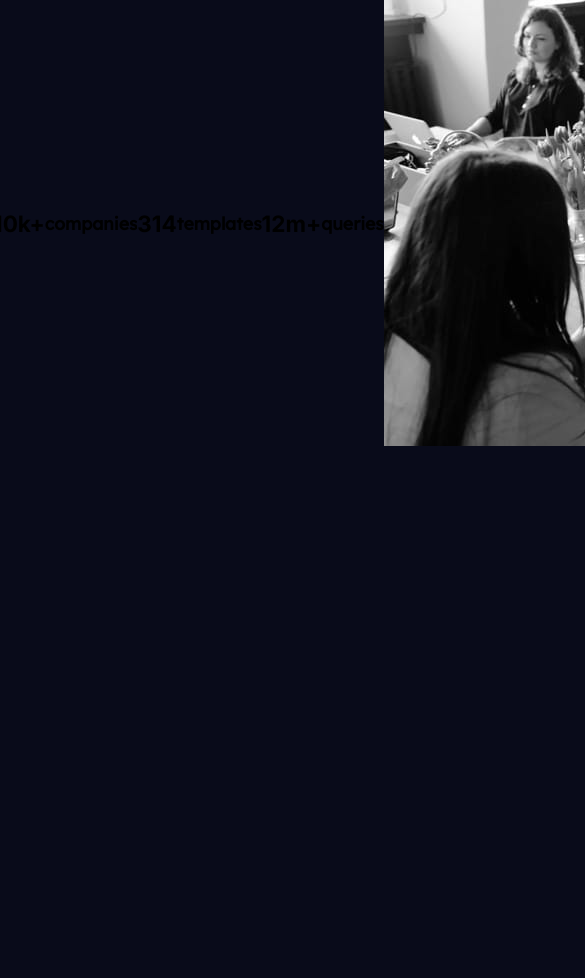
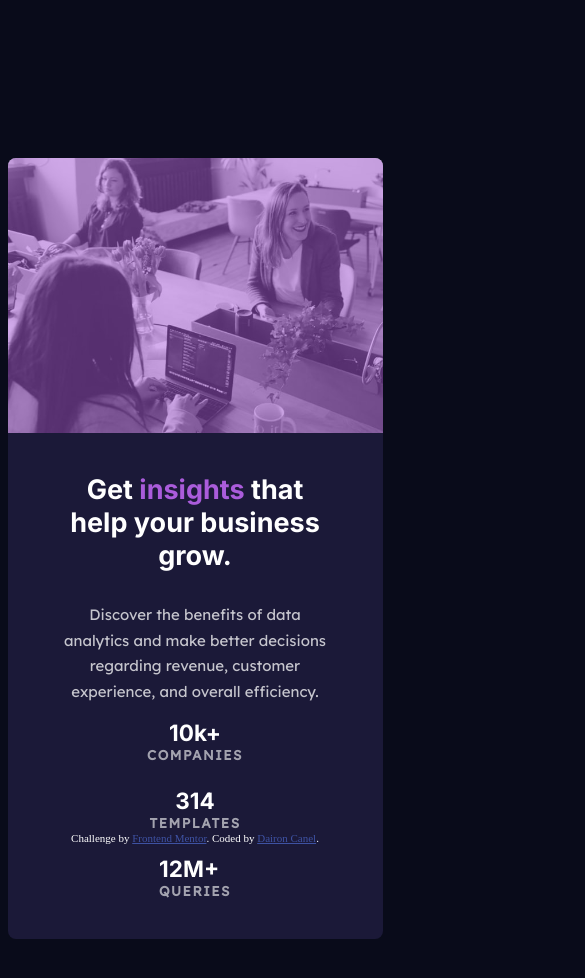
Before and after one commit to dairon-canel/stats-preview-card-component-main, a plain HTML site: page index.html in a window 390 px wide. Shown: the top 978 px of the page, 585 px wide, since content can reach past the window. Before the commit the page ends 844 px from the top, so only its background shows below. Drawn offline with Linux system fonts and the light colour scheme.

Commit message:
feat: deployment commit

```diff
--- a/index.html
+++ b/index.html
@@ -32,10 +32,15 @@
       box-sizing: border-box;
       margin: 0;
       padding: 0;
+    }
+
+    body {
       background-color: var(--very-dark-blue-main-background);
       display: flex;
+      flex-direction: column;
       justify-content: center;
       align-items: center;
+      height: 100vh;
     }
 
     h1, h2 {
@@ -44,16 +49,172 @@
 
     h3, p {
       font-family: 'Lexend Deca', sans-serif;
+
     }
 
-    .attribution { font-size: 11px; text-align: center; }
+    .card {
+      margin: 20px;
+      display: flex;
+      background-color: var(--dark-desaturated-blue-card-background);
+      max-width: 1080px;
+      max-height: 446px;
+      overflow: hidden;
+      border-radius: 8px;
+    }
+
+    .info__section {
+      margin: 40px;
+    }
+
+    .info__section-title {
+      color: var(--white-main-heading-stats);
+      font-size: 2.4rem;
+      margin-bottom: 2rem;
+    }
+
+    .info__section-title-span {
+      color: var(--soft-violet-accent);
+    }
+
+    .info__section-description {
+      color: var(--slightly-transparent-white-main-paragraph);
+      max-width: 25rem;
+      line-height: 1.7rem;
+      margin-bottom: 6rem;
+    }
+
+    .info__section-state {
+      display: flex;
+      max-width: 25rem;
+      justify-content: space-between;
+    }
+
+    .number {
+      color: var(--white-main-heading-stats);
+    }
+
+    .subtitle {
+      color: var(--slightly-transparent-white-stat-headings);
+      font-size: .9rem;
+      letter-spacing: .1rem;
+      text-transform: uppercase;
+    }
+
+    .image__section {
+      position: relative;
+    }
+
+    .image__section::after {
+      content: "";
+      position: absolute;
+      width: 540px;
+      height: 446px;
+      background-color: var(--soft-violet-accent);
+      opacity: 0.5;
+      left: 0;
+    }
+
+    .image__mobile{
+      display: none;
+    }
+
+    .attribution {
+      color: var(--white-main-heading-stats);
+      font-size: 11px;
+      text-align: center;
+      position: fixed;
+      bottom: 0;
+    }
     .attribution a { color: hsl(228, 45%, 44%); }
+
+    @media screen and (max-width: 980px) {
+      body {
+        height: 130vh;
+      }
+
+      .card{
+        margin: 15px;
+        flex-direction: column;
+        flex-flow: column-reverse;
+        align-items: center;
+        max-width: 375px;
+        max-height: 1000px;
+      }
+
+      .image__desktop {
+        display: none;
+      }
+
+      .image__mobile {
+        display: block;
+      }
+
+      .image__section {
+        width: 375px;
+        height: 275px;
+      }
+
+      .image__section::after {
+        top:0;
+        width: 375px;
+        height: 275px;
+      }
+
+      .info__section {
+        width: 270px;
+      }
+
+      .info__section-title {
+        color: var(--white-main-heading-stats);
+        font-size: 1.8rem;
+        margin-bottom: 2rem;
+      }
+
+      .info__section-description {
+        max-width: 280px;
+        font-size: 1rem;
+      }
+
+      .info__section-state {
+        flex-direction: column;
+        align-items: center;
+        justify-content: space-between;
+        height: 12rem;
+      }
+
+      .companies {
+        display: flex;
+        flex-direction: column;
+        align-items: center;
+      }
+
+      .templates {
+        display: flex;
+        flex-direction: column;
+        align-items: center;
+      }
+
+      .templates {
+        display: flex;
+        flex-direction: column;
+        align-items: center;
+      }
+
+      .info__section-title {
+        text-align: center;
+      }
+
+      .info__section-description {
+        margin-bottom: 1rem;
+        text-align: center;
+      }
+    }
   </style>
 </head>
 <body>
   <main class="card">
     <article class="info__section">
-      <h1 class="info__section-title">Get insights that help your business grow.</h1>
+      <h1 class="info__section-title">Get <span class="info__section-title-span">insights</span> that help your business grow.</h1>
       <p class="info__section-description">Discover the benefits of data analytics and make better decisions regarding revenue, customer
   experience, and overall efficiency.</p>
       <div class="info__section-state">
@@ -66,13 +227,14 @@
           <h3 class="subtitle">templates</h3>
         </div>
         <div class="queries">
-          <h2 class="number">12m+</h2>
+          <h2 class="number">12M+</h2>
           <h3 class="subtitle">queries</h3>
         </div>
       </div>
     </article>
     <aside class="image__section">
-      <img src="./images/image-header-desktop.jpg" alt="header">
+      <img src="./images/image-header-desktop.jpg" class="image__desktop" alt="headerDesktop" width="540" height="446">
+      <img src="./images/image-header-mobile.jpg" class="image__mobile" alt="headerMobile" width="375" height="275">
     </aside>
   </main>
   <footer class="attribution">
```
Also changed, not shown: robots.txt (added), screenshot.jpg (added), 3 other files.
